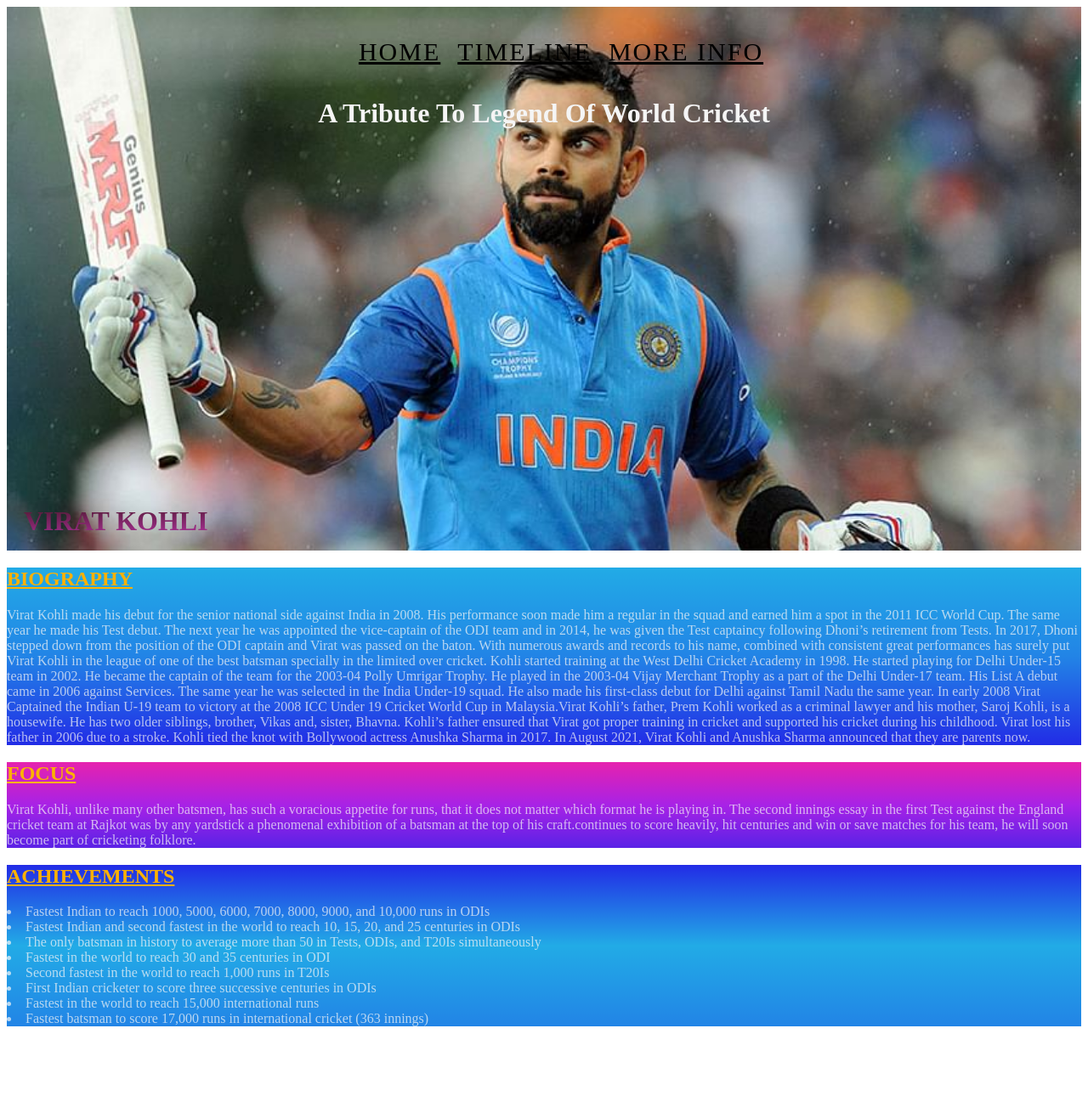
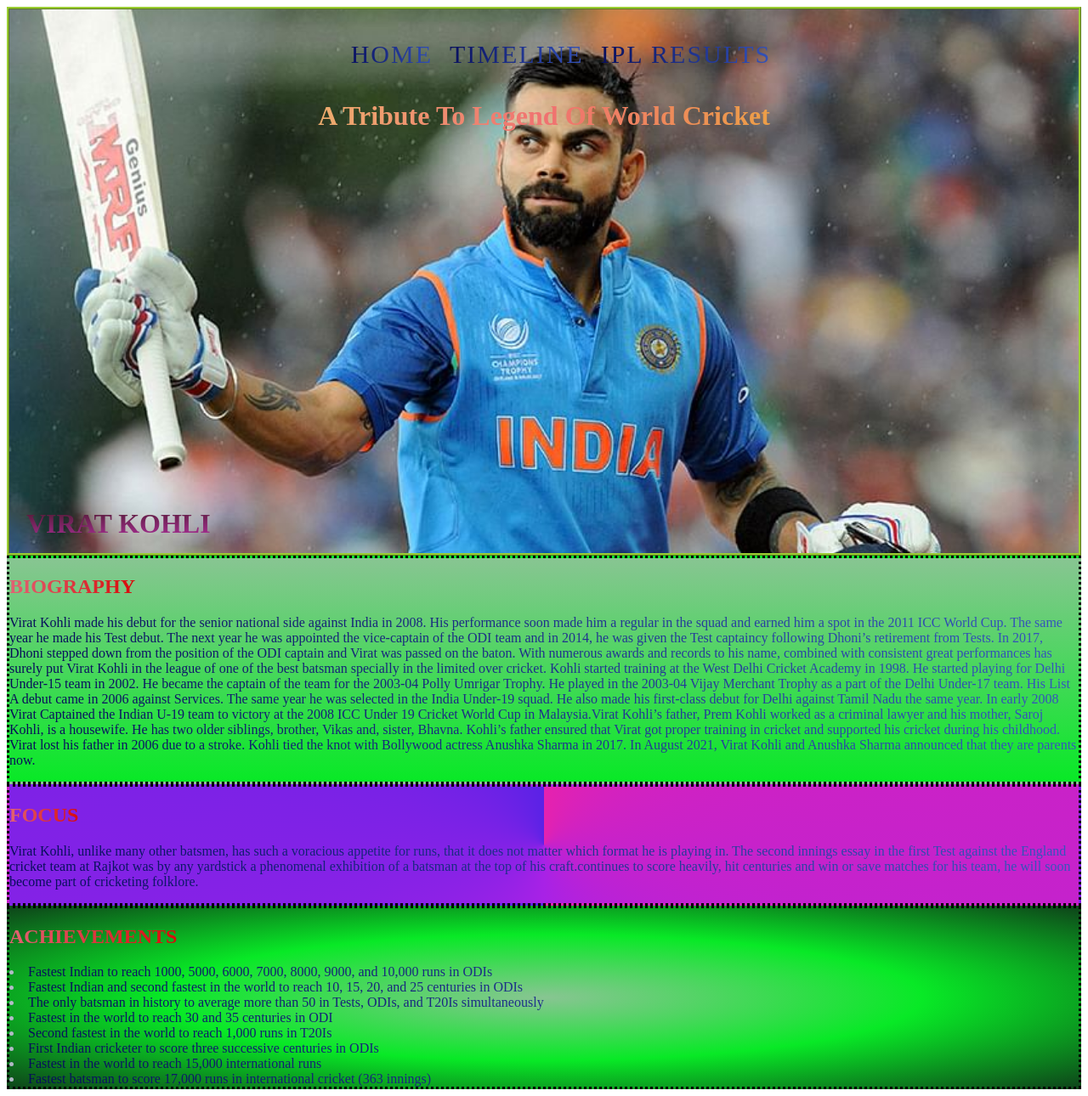
Before and after one commit to gitikakhira69/ACA-23--Sports-Website, a plain HTML site: page index.html in a window 1280 px wide. Shown: the whole page at 85% size. Before the commit the page ends 1216 px from the top, so only its background shows below. Drawn offline with Linux system fonts and the light colour scheme.

Commit message:
Add files via upload

```diff
--- a/index.html
+++ b/index.html
@@ -12,9 +12,9 @@
         <nav id="navbar">
             <div class="container">
                 <ul>
-                    <li><a href="#">HOME</a></li>
+                    <li><a href="index.html">HOME</a></li>
                     <li><a href="#">TIMELINE</a></li>
-                    <li><a href="#">MORE INFO</a></li>
+                    <li><a href="#">IPL RESULTS</a></li>
                 </ul>
             </div>
         </nav>
--- a/style.css
+++ b/style.css
@@ -7,7 +7,14 @@
     background-repeat: no-repeat;
     background-position: center;
     background-size: cover;
-
+    border: yellowgreen;
+    border-style: ridge;
+}
+.bio:hover{
+    transform:scale(1.1,1.1);
+}
+.achieve:hover{
+    transform:scale(1.1,1.1);
 }
 ul{
     display: flex;
@@ -27,26 +34,44 @@ ul li a{
 }
 ul li a:hover{
     border-bottom: 3px solid burlywood;
+    background: linear-gradient(
+        to right,#d169fa,#f07171, #e911a1
+        );
+    -webkit-text-fill-color: transparent;
+      -webkit-background-clip: text;
 }
 .title{
     text-transform:initial;
-    color: whitesmoke;
     display: flex;
     justify-content: center;
     align-content:center ;
-
+    background: linear-gradient(
+        to right,#ebfa69,#f07171, #e9da11
+        );
+    -webkit-text-fill-color: transparent;
+      -webkit-background-clip: text;
 }
 .bio1{
-    background:linear-gradient(#22abe6,#2284e6,#222ce6);
+    background:linear-gradient(#88c592,#08e926);
+    border: rgb(2, 2, 2);
+    border-style:dotted ;
 }
 .bio2{
-    background:linear-gradient(#e622ae,#a822e6,#5a22e6)
+    background:conic-gradient(#e622ae,#a822e6,#5a22e6);
+    border: black;
+    border-style: dotted;
 }
 .achieve{
-    background:linear-gradient(#222ce6,#22abe6,#2284e6);
+    background:radial-gradient(#88c592,#08e926,#0e471a);
+    border: black;
+    border-style: dotted;
 }
 h2 a{
-    color:#fcb103;
+    background: linear-gradient(
+            to left,#d80a0a,
+            #e26374);
+    -webkit-text-fill-color: transparent;
+      -webkit-background-clip: text;
 }
 div{
     color: rgba(245, 245, 245, 0.712);
@@ -62,5 +87,19 @@ div{
             to bottom right,#4a192b, #a12d8d,
             #e88bd8);
     -webkit-text-fill-color: transparent;
-       -webkit-background-clip: text;
+      -webkit-background-clip: text;
 }
+p{
+    background: linear-gradient(
+            to right,#060c58,
+            #3656be);
+    -webkit-text-fill-color: transparent;
+      -webkit-background-clip: text;
+}
+li{
+    background: linear-gradient(
+            to right,#060c58,
+            #3656be);
+    -webkit-text-fill-color: transparent;
+      -webkit-background-clip: text;
+}
```
